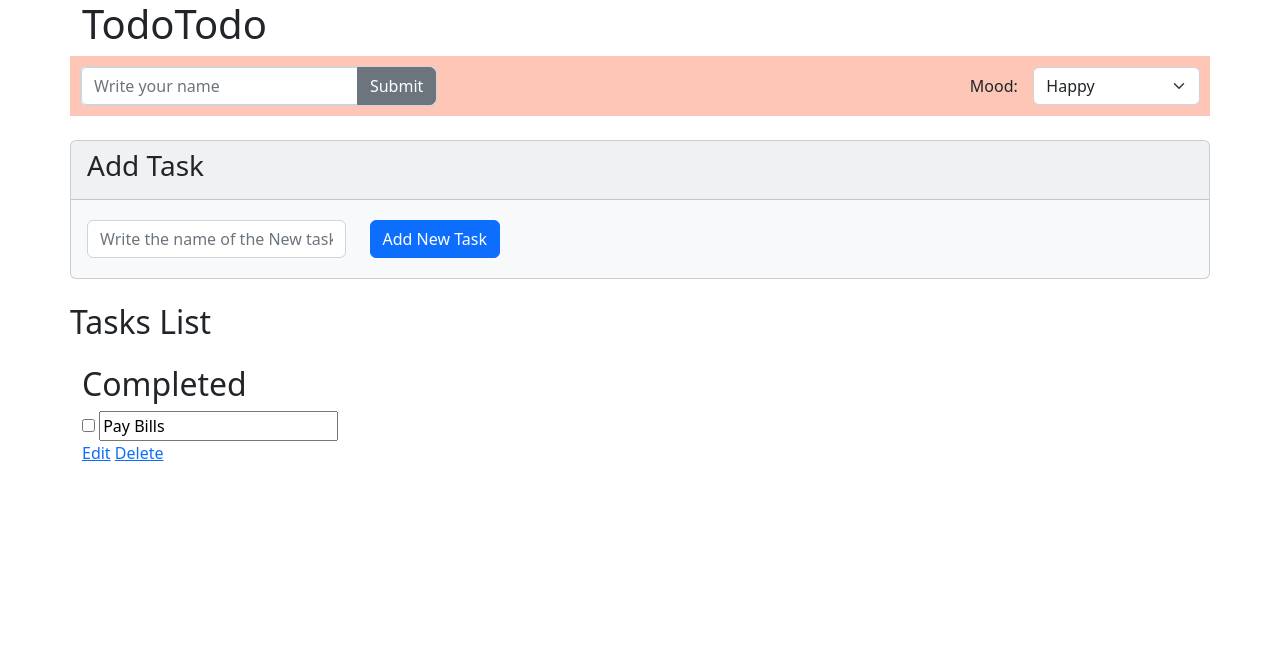
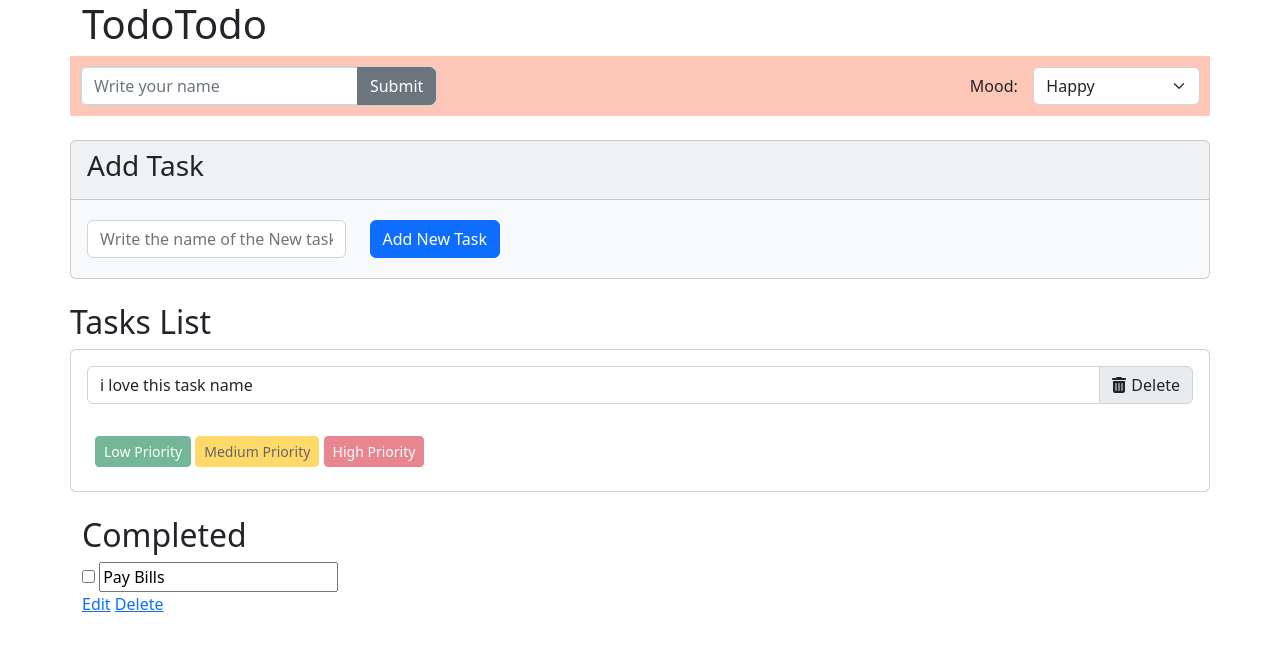
Before and after one commit to mowglymx/TodoListWithTaskTime, a website: page index.html in a window 1280 px wide. Drawn offline with nearby package versions, Linux system fonts and the light colour scheme; no server answers.

Commit message:
Add initial task to test API

```diff
--- a/index.html
+++ b/index.html
@@ -91,6 +91,28 @@
 
     <div id="task-list" class="container my-4 p-0">
         <h2>Tasks List</h2>
+        <article class="task-single card mb-3" id="task-single-00">
+            <div class="card-body">
+                <div class="row">
+                    <div class="col-md-12 task-single-name">
+                        <div class="input-group">
+                            <input class="form-control item-add-input" type="text" value="i love this task name">
+                            <span class="input-group-text task-single-delete"><svg class="svg-inline--fa fa-trash-can" aria-hidden="true" focusable="false" data-prefix="fas" data-icon="trash-can" role="img" xmlns="http://www.w3.org/2000/svg" viewBox="0 0 448 512" data-fa-i2svg=""><path fill="currentColor" d="M135.2 17.7C140.6 6.8 151.7 0 163.8 0H284.2c12.1 0 23.2 6.8 28.6 17.7L320 32h96c17.7 0 32 14.3 32 32s-14.3 32-32 32H32C14.3 96 0 81.7 0 64S14.3 32 32 32h96l7.2-14.3zM32 128H416V448c0 35.3-28.7 64-64 64H96c-35.3 0-64-28.7-64-64V128zm96 64c-8.8 0-16 7.2-16 16V432c0 8.8 7.2 16 16 16s16-7.2 16-16V208c0-8.8-7.2-16-16-16zm96 0c-8.8 0-16 7.2-16 16V432c0 8.8 7.2 16 16 16s16-7.2 16-16V208c0-8.8-7.2-16-16-16zm96 0c-8.8 0-16 7.2-16 16V432c0 8.8 7.2 16 16 16s16-7.2 16-16V208c0-8.8-7.2-16-16-16z"></path></svg><!-- <i class="fa-solid fa-trash-can"></i> Font Awesome fontawesome.com --> Delete</span>
+                        </div>
+                        <div class="item-priority mt-4">
+                            <input type="radio" id="radio-low-priority-i love this task name" class="btn-check btn-success" name="priority-i love this task name" autocomplete="off" value="0">
+                            <label class="btn btn-sm btn-success" for="radio-low-priority-i love this task name">Low Priority</label>
+
+                            <input type="radio" id="radio-medium-priority-i love this task name" class="btn-check btn-warning" name="priority-i love this task name" autocomplete="off" value="50">
+                            <label class="btn btn-sm btn-warning" for="radio-medium-priority-i love this task name">Medium Priority</label>
+
+                            <input type="radio" id="radio-high-priority-i love this task name" class="btn-check btn-danger" name="priority-i love this task name" autocomplete="off" value="100">
+                            <label class="btn btn-sm btn-danger" for="radio-high-priority-i love this task name">High Priority</label>
+                        </div>
+                    </div>
+                </div><!-- /row -->
+            </div><!-- /card-body -->
+        </article>
     </div>
 
     <section id="todo-completed" class="container">
```
